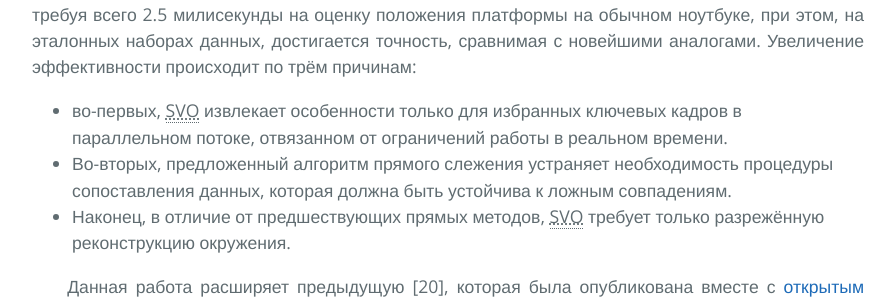
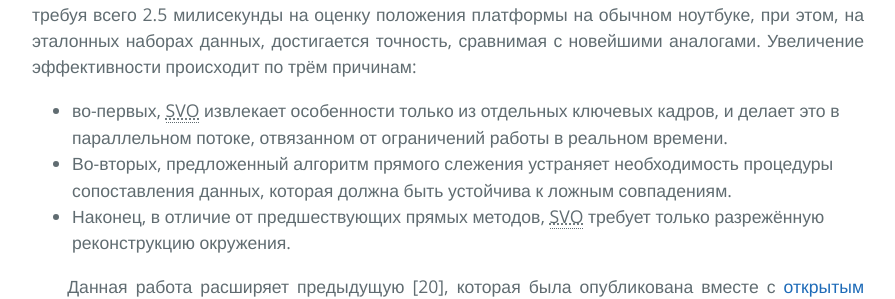
Before and after one commit to i-v-s/slam, a Jekyll site: the page built from svo2.md, in a window 1280 px wide and 900 px high, scrolled down 2752 px. Shown: the part 162-461 px from the top of the window, without its empty margins (192-1087 px from the left). Built offline with Jekyll 4.4.1, drawn with Linux system fonts in a browser that asks for light colours; our own code applies the rules of GitHub Pages for plain Markdown files; formulas are drawn with MathJax 3.

Commit message:
Updated svo2.md

```diff
--- a/svo2.md
+++ b/svo2.md
@@ -107,8 +107,8 @@ the UZH Forschungskredit, and the SNSF-ERC Starting Grant.
 платформы на обычном ноутбуке, при этом, на эталонных наборах данных,
 достигается точность, сравнимая с новейшими аналогами.
 Увеличение эффективности происходит по трём причинам:
-- во-первых, SVO извлекает особенности только для избранных
-ключевых кадров в параллельном потоке, отвязанном от
+- во-первых, SVO извлекает особенности только из отдельных
+ключевых кадров, и делает это в параллельном потоке, отвязанном от
 ограничений работы в реальном времени.
 - Во-вторых, предложенный алгоритм прямого слежения
 устраняет необходимость процедуры сопоставления данных, которая должна быть устойчива к ложным совпадениям.
```
